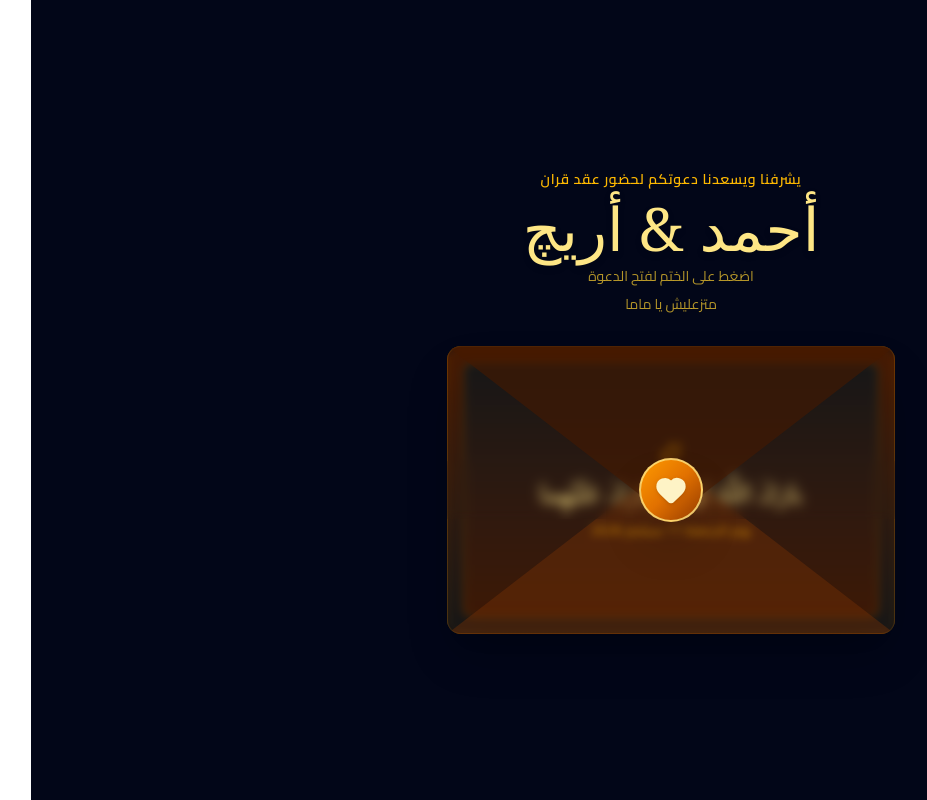
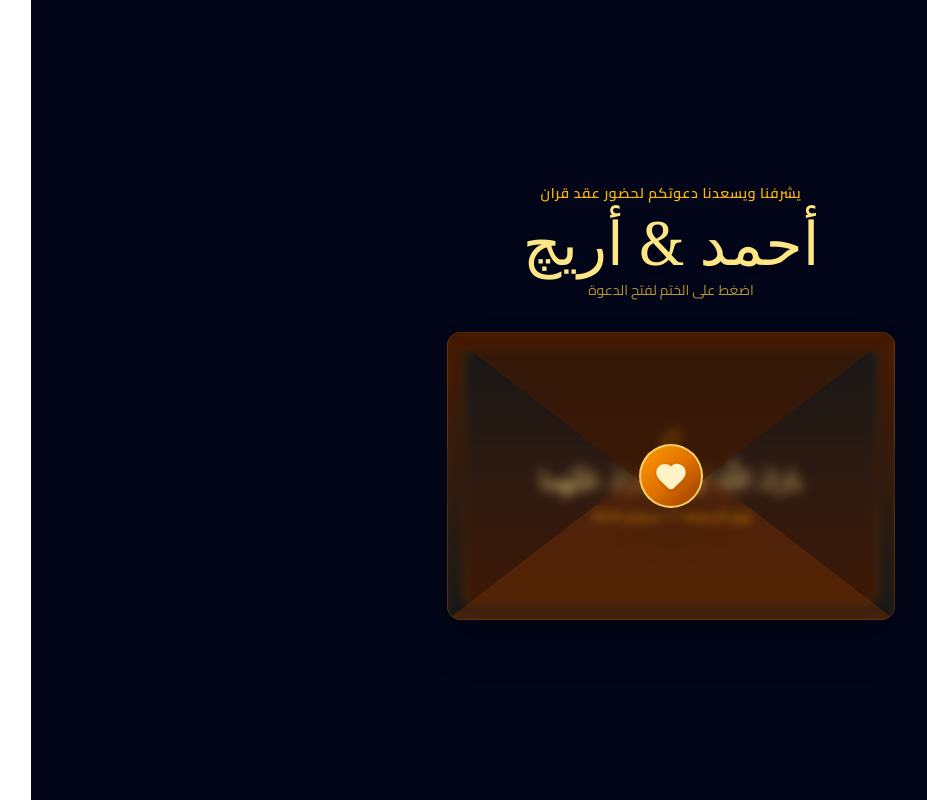
Before and after one commit to AhmedHesham303/Wedding-Invitation, a Next.js app: page / in a window 1280 px wide. Shown: the whole page, without its empty margins (0-927 px from the left). Built offline with nearby package versions, Linux system fonts and the light colour scheme.

Commit message:
edit messages

```diff
--- a/components/EnvelopeHero.tsx
+++ b/components/EnvelopeHero.tsx
@@ -43,7 +43,7 @@ export default function EnvelopeHero({ onOpen }: { onOpen?: () => void }) {
         <p className="text-amber-300/70 mt-2 text-sm">
           اضغط على الختم لفتح الدعوة
         </p>
-        <p className="text-amber-300/70 mt-2 text-sm">متزعليش يا ماما</p>
+        {/* <p >متزعليش يا ماما</p> */}
       </motion.div>
 
       {/* Envelope Outer Container */}
--- a/components/InvitationDetails.tsx
+++ b/components/InvitationDetails.tsx
@@ -101,7 +101,7 @@ export default function InvitationDetails() {
         className="w-full max-w-xl bg-neutral-950/90 border border-amber-500/20 rounded-2xl p-6 md:p-10 text-center shadow-2xl space-y-6"
       >
         <span className="text-amber-500 tracking-[0.25em] text-xs font-sans uppercase">
-          WEDDING INVITATION
+          دعوة عقد قران
         </span>
 
         <p className="text-amber-100 font-serif text-sm md:text-base leading-relaxed px-2">
```
